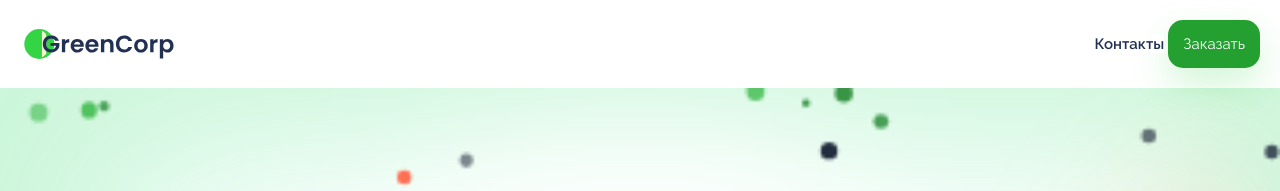
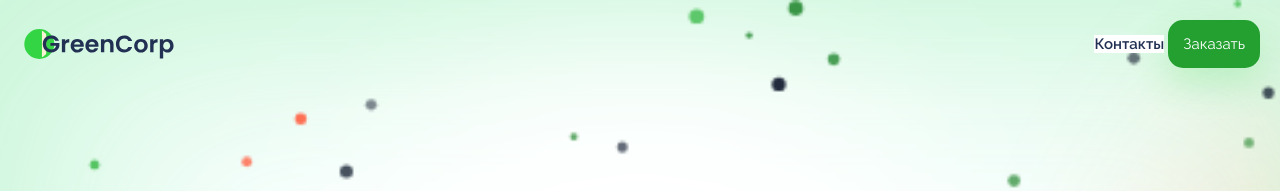
Before and after one commit to SvetlanaOrovskaya/green-corp-landing, a plain HTML site: page index.html in a window 1280 px wide. Shown: the top 191 px of the page. Drawn offline with nearby package versions, Linux system fonts and the light colour scheme.

Commit message:
18december

```diff
--- a/js/animations.js
+++ b/js/animations.js
@@ -21,7 +21,6 @@ function increaseNumberAnimationStep (i, element, endNumber) {
 
  initIncreaseNumberAnimation();
 
-
  document.querySelector('#budget').addEventListener('change', function handleSelectChange(event) {
   if (event.target.value === 'other') {
     const formContainer = document.createElement('div');
@@ -41,3 +40,23 @@ function increaseNumberAnimationStep (i, element, endNumber) {
   document.querySelector('#form form').removeChild(otherInput);
   }
 });
+
+
+
+function updateScroll() {
+  if (window.scrollY > 0) {
+    document.querySelector('header').classList.add('header__scrolled');
+  } else {
+    document.querySelector('header').classList.remove('header__scrolled');
+  }
+   // Запуск анимации увеличения числа
+  let windowBottomPosition = window.scrollY + window.innerHeight;
+  let countElementPosition = document.querySelector('.features__clients-count').offsetTop;
+  if (windowBottomPosition >= countElementPosition && !animationInited) {
+    animationInited = true;
+    let animationInited = false;
+  }
+}
+
+
+window.addEventListener('scroll', updateScroll);
--- a/main.css
+++ b/main.css
@@ -11,12 +11,20 @@ header {
   align-items: center;
   padding: 20px;
   background-color: #ffffff;
-
-  position: sticky;
+    position: fixed;
   top: 0px;
   z-index: 1;
+  background: none;
+  left: 0;
+  right: 0;
+  transition: box-shadow, background-color .25s ease;
+  }
 
-}
+  .header__scrolled {
+    background-color: white;
+    box-shadow: 0 12px 34px -11px rgb(65 62 101 / 10%);
+  }
+
 body {
   font-family: 'Raleway', sans-serif;
   color: #213053;
@@ -89,7 +97,7 @@ button {
   display: flex;
   justify-content: space-around;
   align-items: center;
-  padding-top: 115px;
+  padding-top: 200px;
   padding-bottom: 115px;
   background: url('img/back.png') no-repeat;
   background-position: center;
```
